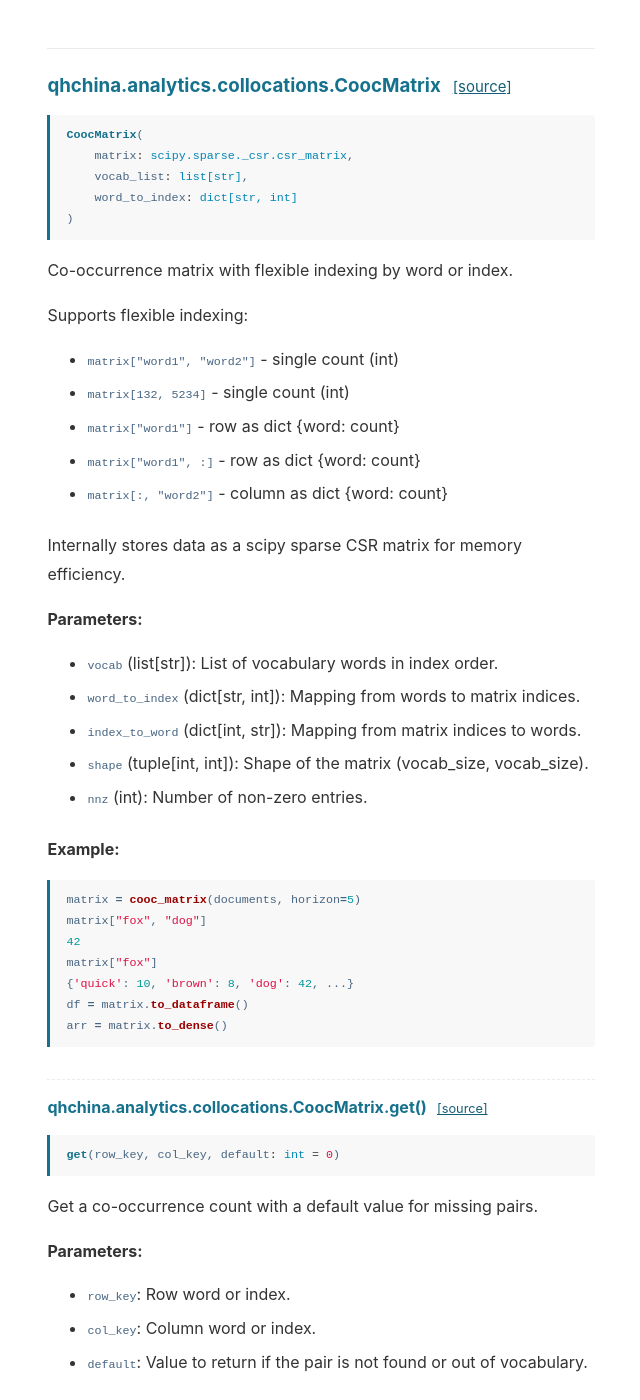
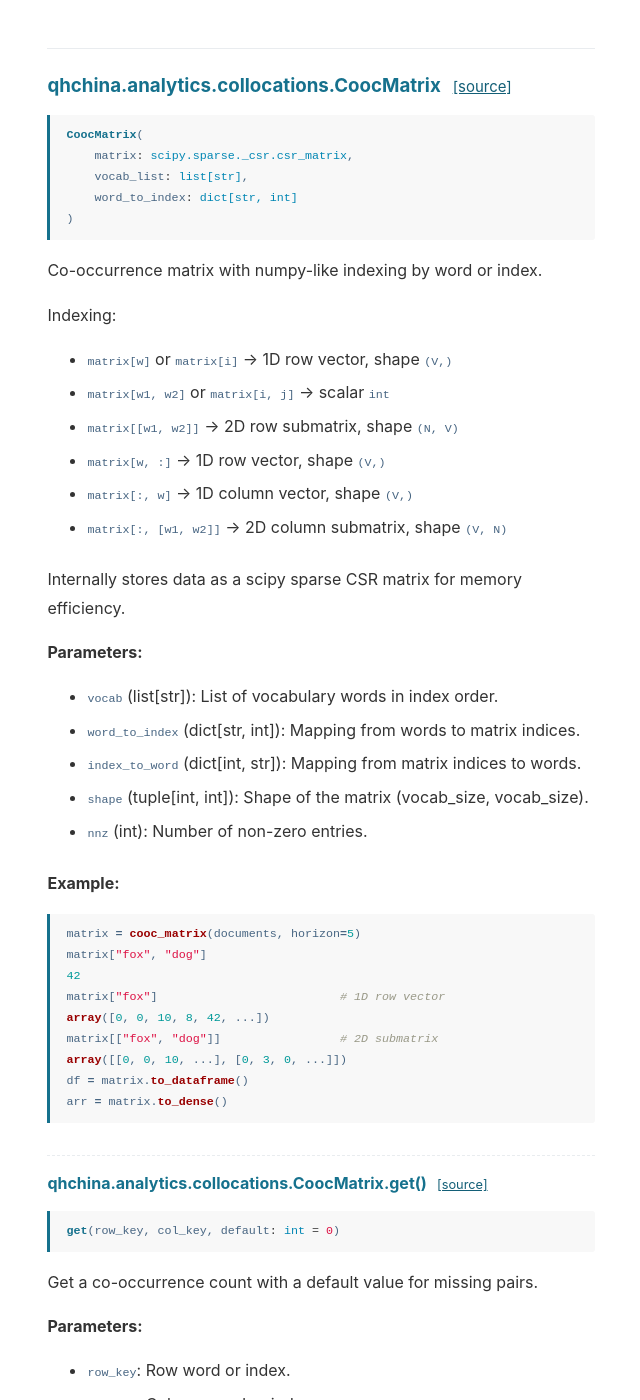
Before and after one commit to mcjkurz/qhchina-web, a Jekyll site: the page built from docs/collocations/index.md, in a window 1280 px wide and 1400 px high, scrolled down 3574 px. Shown: the whole window, without its empty margins (455-1095 px from the left). Built offline with Jekyll 4.4.1, drawn with Linux system fonts in a browser that asks for light colours; some of the changed text lies outside the part shown.

Commit message:
Update API docs

````diff
--- a/_config.yml
+++ b/_config.yml
@@ -60,4 +60,4 @@ goatcounter_code: qhchina # This will create the URL qhchina.goatcounter.com
 github: [metadata]
 
 # Cache busting version (auto-updated by make_docs.py)
-cache_version: 20260224025333
+cache_version: 20260224033634
--- a/docs/collocations/index.md
+++ b/docs/collocations/index.md
@@ -154,7 +154,7 @@ df = matrix.to_dataframe()
 
 <!-- API-START -->
 
-<h3 id="filteroptions">qhchina.analytics.collocations.FilterOptions <a href="https://github.com/mcjkurz/qhchina/blob/main/qhchina/analytics/collocations.py#L251" class="source-link" title="View source on GitHub">[source]</a></h3>
+<h3 id="filteroptions">qhchina.analytics.collocations.FilterOptions <a href="https://github.com/mcjkurz/qhchina/blob/main/qhchina/analytics/collocations.py#L243" class="source-link" title="View source on GitHub">[source]</a></h3>
 
 <pre class="signature"><code><span class="sig-name">FilterOptions</span>(<span class="sig-param">args</span>, <span class="sig-param">kwargs</span>)</code></pre>
 
@@ -170,15 +170,16 @@ Type definition for filter options in collocation analysis.
     <span class="sig-param">word_to_index</span><span class="sig-punct">:</span> <span class="sig-type">dict[str, int]</span>
 )</code></pre>
 
-Co-occurrence matrix with flexible indexing by word or index.
+Co-occurrence matrix with numpy-like indexing by word or index.
 
-Supports flexible indexing:
+Indexing:
 
-- `matrix["word1", "word2"]` - single count (int)
-- `matrix[132, 5234]` - single count (int)
-- `matrix["word1"]` - row as dict {word: count}
-- `matrix["word1", :]` - row as dict {word: count}
-- `matrix[:, "word2"]` - column as dict {word: count}
+- `matrix[w]` or `matrix[i]` → 1D row vector, shape `(V,)`
+- `matrix[w1, w2]` or `matrix[i, j]` → scalar `int`
+- `matrix[[w1, w2]]` → 2D row submatrix, shape `(N, V)`
+- `matrix[w, :]` → 1D row vector, shape `(V,)`
+- `matrix[:, w]` → 1D column vector, shape `(V,)`
+- `matrix[:, [w1, w2]]` → 2D column submatrix, shape `(V, N)`
 
 Internally stores data as a scipy sparse CSR matrix for memory efficiency.
 
@@ -194,13 +195,15 @@ Internally stores data as a scipy sparse CSR matrix for memory efficiency.
 matrix = cooc_matrix(documents, horizon=5)
 matrix["fox", "dog"]
 42
-matrix["fox"]
-{'quick': 10, 'brown': 8, 'dog': 42, ...}
+matrix["fox"]                          # 1D row vector
+array([0, 0, 10, 8, 42, ...])
+matrix[["fox", "dog"]]                 # 2D submatrix
+array([[0, 0, 10, ...], [0, 3, 0, ...]])
 df = matrix.to_dataframe()
 arr = matrix.to_dense()
 ```
 
-<h4 id="coocmatrix-get">qhchina.analytics.collocations.CoocMatrix.get() <a href="https://github.com/mcjkurz/qhchina/blob/main/qhchina/analytics/collocations.py#L160" class="source-link" title="View source on GitHub">[source]</a></h4>
+<h4 id="coocmatrix-get">qhchina.analytics.collocations.CoocMatrix.get() <a href="https://github.com/mcjkurz/qhchina/blob/main/qhchina/analytics/collocations.py#L152" class="source-link" title="View source on GitHub">[source]</a></h4>
 
 <pre class="signature"><code><span class="sig-name">get</span>(<span class="sig-param">row_key</span>, <span class="sig-param">col_key</span>, <span class="sig-param">default</span><span class="sig-punct">:</span> <span class="sig-type">int</span> <span class="sig-punct">=</span> <span class="sig-default">0</span>)</code></pre>
 
@@ -214,7 +217,7 @@ Get a co-occurrence count with a default value for missing pairs.
 **Returns:**
 Co-occurrence count, or default if not found.
 
-<h4 id="coocmatrix-to_dataframe">qhchina.analytics.collocations.CoocMatrix.to_dataframe() <a href="https://github.com/mcjkurz/qhchina/blob/main/qhchina/analytics/collocations.py#L188" class="source-link" title="View source on GitHub">[source]</a></h4>
+<h4 id="coocmatrix-to_dataframe">qhchina.analytics.collocations.CoocMatrix.to_dataframe() <a href="https://github.com/mcjkurz/qhchina/blob/main/qhchina/analytics/collocations.py#L180" class="source-link" title="View source on GitHub">[source]</a></h4>
 
 <pre class="signature"><code><span class="sig-name">to_dataframe</span>()</code></pre>
 
@@ -225,7 +228,7 @@ Warning: This may use significant memory for large vocabularies.
 **Returns:**
 DataFrame with vocabulary words as both index and columns.
 
-<h4 id="coocmatrix-to_dense">qhchina.analytics.collocations.CoocMatrix.to_dense() <a href="https://github.com/mcjkurz/qhchina/blob/main/qhchina/analytics/collocations.py#L177" class="source-link" title="View source on GitHub">[source]</a></h4>
+<h4 id="coocmatrix-to_dense">qhchina.analytics.collocations.CoocMatrix.to_dense() <a href="https://github.com/mcjkurz/qhchina/blob/main/qhchina/analytics/collocations.py#L169" class="source-link" title="View source on GitHub">[source]</a></h4>
 
 <pre class="signature"><code><span class="sig-name">to_dense</span>()</code></pre>
 
@@ -238,7 +241,7 @@ Warning: This may use significant memory for large vocabularies.
 
 <br>
 
-<h3 id="find_collocates">qhchina.analytics.collocations.find_collocates() <a href="https://github.com/mcjkurz/qhchina/blob/main/qhchina/analytics/collocations.py#L591" class="source-link" title="View source on GitHub">[source]</a></h3>
+<h3 id="find_collocates">qhchina.analytics.collocations.find_collocates() <a href="https://github.com/mcjkurz/qhchina/blob/main/qhchina/analytics/collocations.py#L583" class="source-link" title="View source on GitHub">[source]</a></h3>
 
 <pre class="signature"><code><span class="sig-name">find_collocates</span>(
     <span class="sig-param">sentences</span><span class="sig-punct">:</span> <span class="sig-type">collections.abc.Iterable[list[str]]</span>,
@@ -335,7 +338,7 @@ list[dict] | pd.DataFrame: Collocation results with the following fields:
 
 <br>
 
-<h3 id="cooc_matrix">qhchina.analytics.collocations.cooc_matrix() <a href="https://github.com/mcjkurz/qhchina/blob/main/qhchina/analytics/collocations.py#L911" class="source-link" title="View source on GitHub">[source]</a></h3>
+<h3 id="cooc_matrix">qhchina.analytics.collocations.cooc_matrix() <a href="https://github.com/mcjkurz/qhchina/blob/main/qhchina/analytics/collocations.py#L903" class="source-link" title="View source on GitHub">[source]</a></h3>
 
 <pre class="signature"><code><span class="sig-name">cooc_matrix</span>(
     <span class="sig-param">documents</span><span class="sig-punct">:</span> <span class="sig-type">collections.abc.Iterable[list[str]]</span>,
@@ -356,10 +359,11 @@ corpora. When `vocab` is not provided, requires a restartable iterable
 file-backed iterators, and restartable generator classes all work;
 single-use generators require a pre-built `vocab`.
 
-Returns a CoocMatrix object with flexible indexing:
+Returns a CoocMatrix object with numpy-like indexing:
 
-- `matrix["word1", "word2"]` - single count
-- `matrix["word1"]` - row as dict {word: count}
+- `matrix["word1", "word2"]` - single count (int)
+- `matrix["word1"]` - 1D row vector, shape (V,)
+- `matrix[["word1", "word2"]]` - 2D row submatrix, shape (N, V)
 - `matrix.to_dataframe()` - pandas DataFrame
 - `matrix.to_dense()` - numpy array
 
@@ -394,11 +398,13 @@ Returns a CoocMatrix object with flexible indexing:
 **Example:**
 ```python
 matrix = cooc_matrix(documents, horizon=5)
-matrix["fox", "dog"]      # Get count for word pair
+matrix["fox", "dog"]      # Scalar count
 42
-matrix["fox"]             # Get all co-occurrences for "fox"
-{'quick': 10, 'brown': 8, 'dog': 42, ...}
-df = matrix.to_dataframe()  # Convert to DataFrame if needed
+matrix["fox"]             # 1D row vector, shape (V,)
+array([0, 0, 10, 8, 42, ...])
+matrix[["fox", "dog"]]    # 2D submatrix, shape (2, V)
+array([[0, 0, 10, ...], [0, 3, 0, ...]])
+df = matrix.to_dataframe()
 
 # With predefined vocabulary (no filtering applied)
 matrix = cooc_matrix(documents, vocab=["fox", "dog", "cat"])
@@ -406,7 +412,7 @@ matrix = cooc_matrix(documents, vocab=["fox", "dog", "cat"])
 
 <br>
 
-<h3 id="plot_collocates">qhchina.analytics.collocations.plot_collocates() <a href="https://github.com/mcjkurz/qhchina/blob/main/qhchina/analytics/collocations.py#L1130" class="source-link" title="View source on GitHub">[source]</a></h3>
+<h3 id="plot_collocates">qhchina.analytics.collocations.plot_collocates() <a href="https://github.com/mcjkurz/qhchina/blob/main/qhchina/analytics/collocations.py#L1125" class="source-link" title="View source on GitHub">[source]</a></h3>
 
 <pre class="signature"><code><span class="sig-name">plot_collocates</span>(
     <span class="sig-param">collocates</span><span class="sig-punct">:</span> <span class="sig-type">list[dict] | pandas.core.frame.DataFrame</span>,
````
